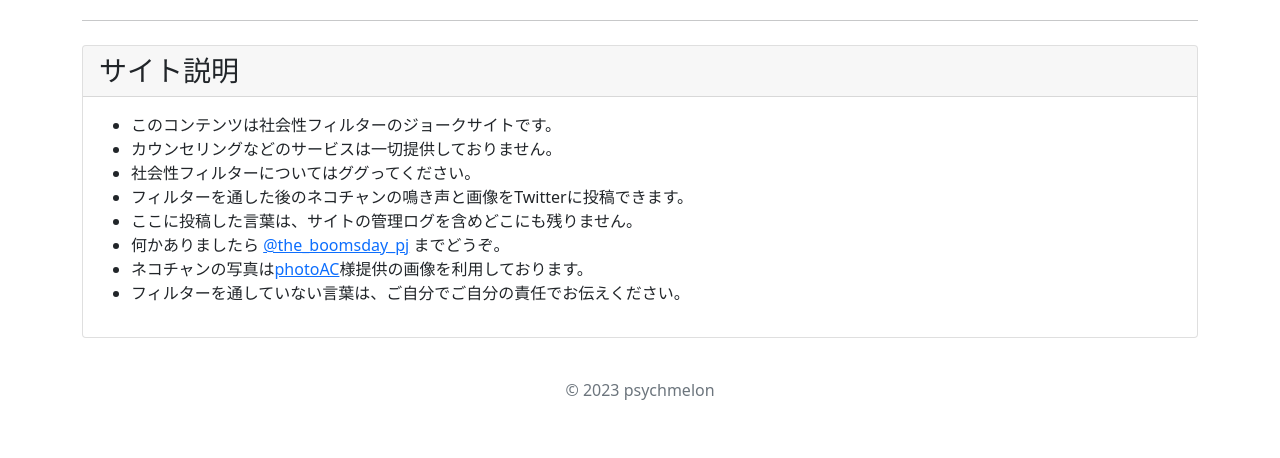
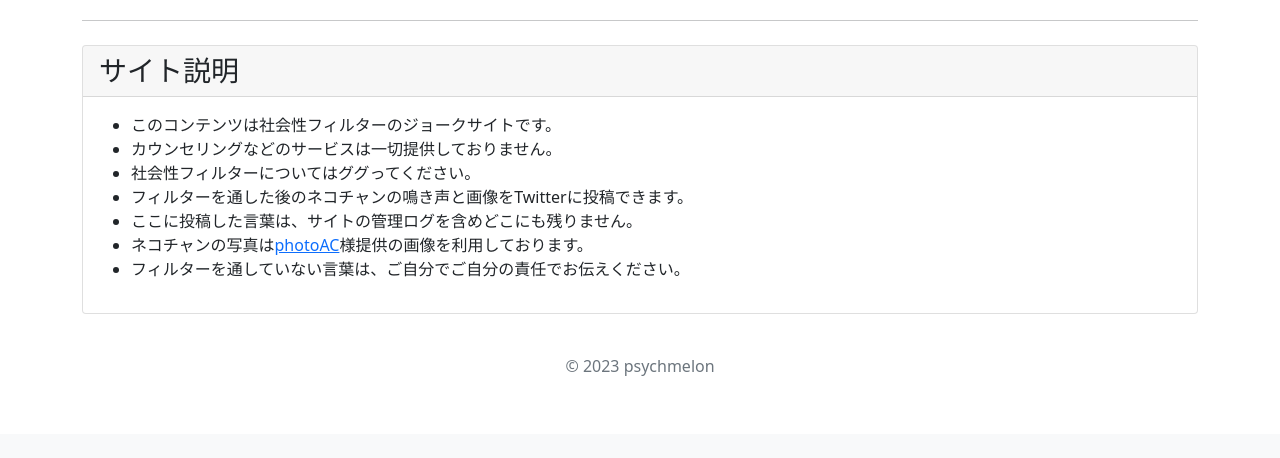
Before and after one commit to sykix16g/social_filter, a Flask app: page / in a window 1280 px wide. Shown: the part 814-1272 px from the top of the page. After the commit the page ends 1190 px from the top, so only its background shows below. Run offline with Flask 2, Linux system fonts and the light colour scheme.

Commit message:
連絡先削除

```diff
--- a/templates/description.html
+++ b/templates/description.html
@@ -6,7 +6,6 @@
     <li>社会性フィルターについてはググってください。</li>
     <li>フィルターを通した後のネコチャンの鳴き声と画像をTwitterに投稿できます。</li>
     <li>ここに投稿した言葉は、サイトの管理ログを含めどこにも残りません。</li>
-    <li>何かありましたら <a href="https://twitter.com/the_boomsday_pj">@the_boomsday_pj</a> までどうぞ。</li>
     <li>ネコチャンの写真は<a href="https://www.photo-ac.com/main/search?q=%E7%8C%AB">photoAC</a>様提供の画像を利用しております。</li>
     <li>フィルターを通していない言葉は、ご自分でご自分の責任でお伝えください。</li>
   </ul>
```
